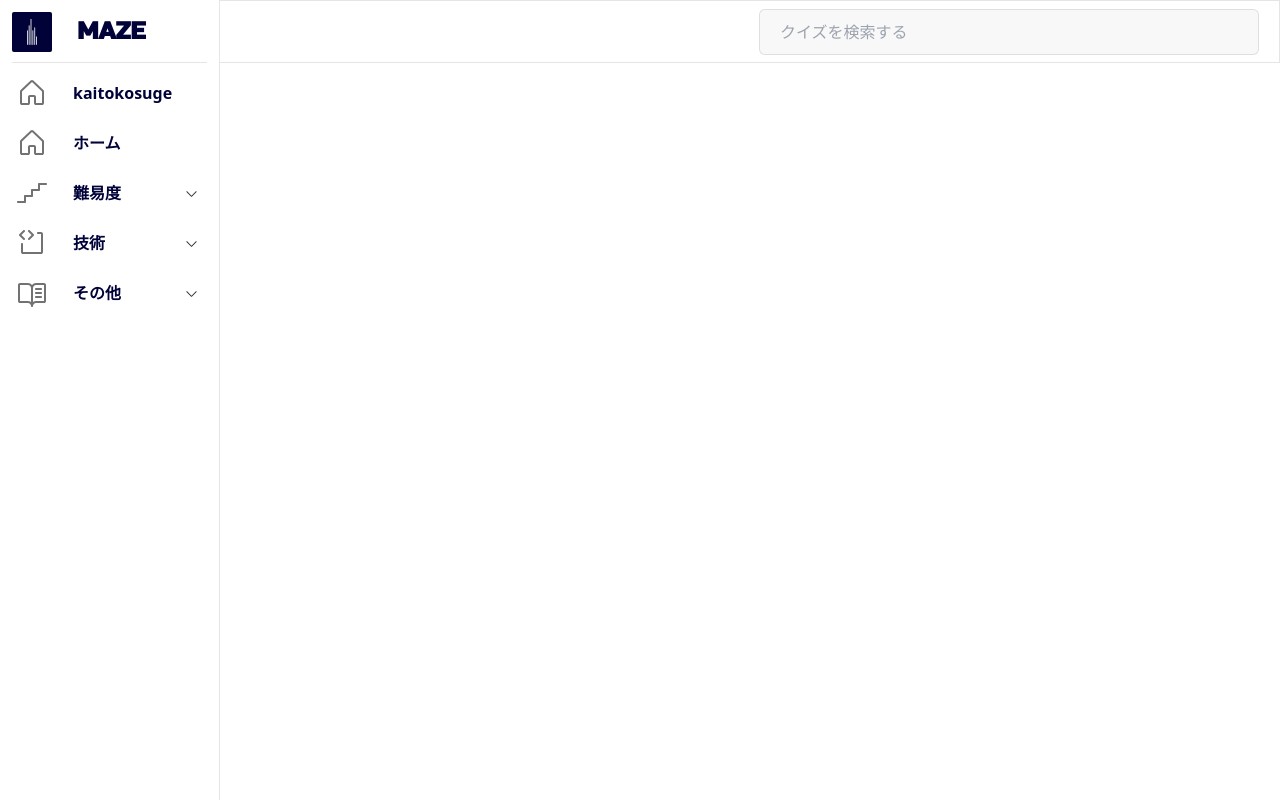
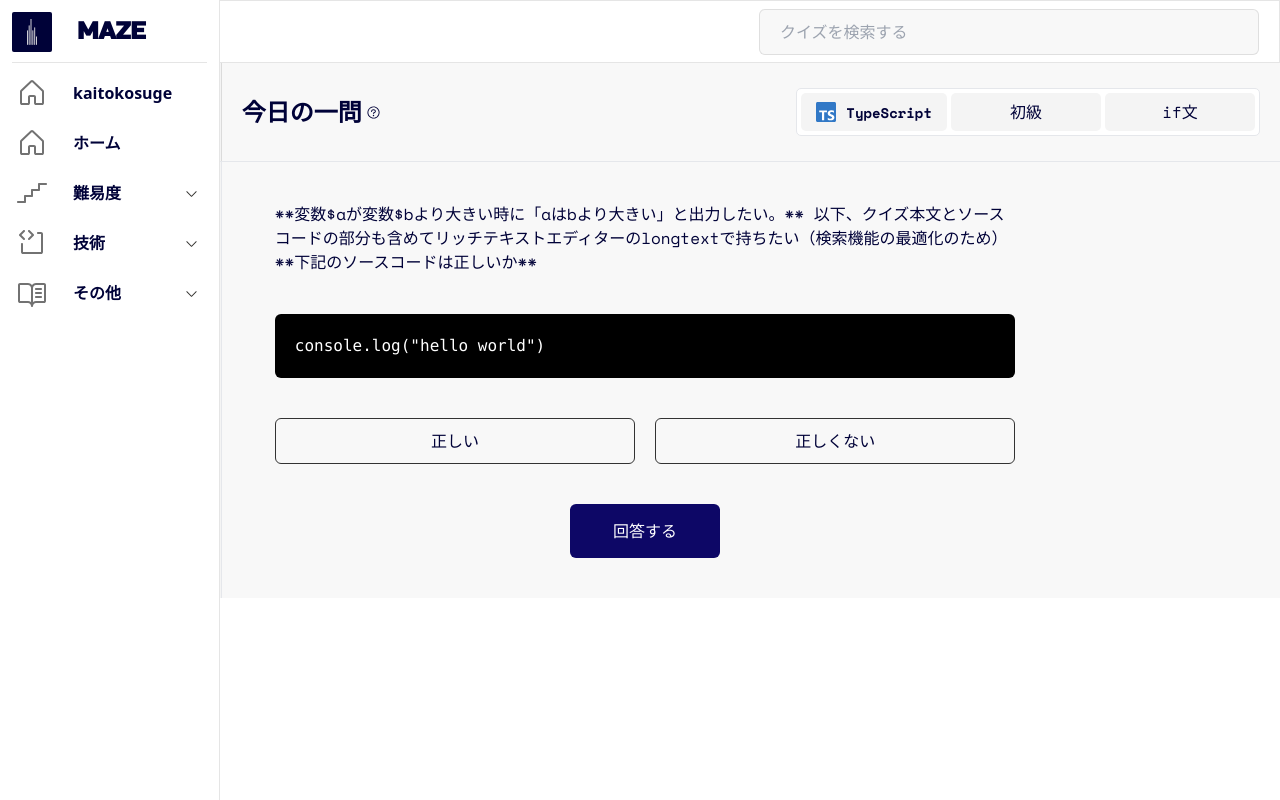
Before and after one commit to kaitokosuge/MAZE-rebuild-CLIENT, a Next.js app: page /home in a window 1280 px wide. Built offline with nearby package versions, Linux system fonts and the light colour scheme.

Commit message:
add: topページ（今日の一問UI）完了

```diff
--- a/src/app/home/page.tsx
+++ b/src/app/home/page.tsx
@@ -1,5 +1,86 @@
+import Tip from "@/components/Tip/Tooltip";
+import Link from "next/link";
 import React from "react";
 
 export default function page() {
-    return <main className="maze-subfont"></main>;
+    return (
+        <main className="maze-subfont text-maze-right">
+            <section>
+                <div className="border-maze-color flex items-center border-b bg-[#F8F8F8]">
+                    <div className="border-maze-right min-w-[160px] border-r bg-[#F4F4F4] py-[10px]">
+                        <p className="m-auto w-fit text-[36px] font-bold">
+                            07/21
+                        </p>
+                        <p className="m-auto w-fit">2024 July</p>
+                    </div>
+                    <div className="flex w-full items-center justify-between px-5">
+                        <div className="flex">
+                            <h2 className="text-[24px] font-bold">
+                                今日の一問
+                            </h2>
+                            <Tip
+                                tipTitle="「今日の一問」"
+                                tipContent="毎朝7時に更新されるクイズです。"
+                            />
+                        </div>
+                        <div className="border-maze-color flex items-center rounded-[5px] border bg-white p-1">
+                            <div className="flex">
+                                <Link
+                                    href="/tech/typescript"
+                                    className="flex items-center whitespace-nowrap rounded-[5px] bg-[#f4f4f4] px-[15px] py-[7px] duration-300 hover:bg-gray-100"
+                                >
+                                    <img
+                                        src="./tech-icons/typescript.svg"
+                                        className="w-[20px]"
+                                    />
+                                    <p className="text-maze-right ml-[10px] text-[14px] font-bold">
+                                        TypeScript
+                                    </p>
+                                </Link>
+                                <Link
+                                    href="/tech/typescript"
+                                    className="ml-1 flex min-w-[150px] items-center whitespace-nowrap rounded-[5px] bg-[#f4f4f4] px-[15px] py-[7px] duration-300 hover:bg-gray-100"
+                                >
+                                    <p className="m-auto w-fit">初級</p>
+                                </Link>
+                                <Link
+                                    href="/tech/typescript"
+                                    className="ml-1 flex min-w-[150px] items-center whitespace-nowrap rounded-[5px] bg-[#f4f4f4] px-[15px] py-[7px] duration-300 hover:bg-gray-100"
+                                >
+                                    <p className="m-auto w-fit">if文</p>
+                                </Link>
+                            </div>
+                            {/* <div>good</div> */}
+                        </div>
+                    </div>
+                </div>
+                <div className="flex">
+                    <div className="border-maze-color min-h-[300px] min-w-[160px] border-r bg-[#F4F4F4]"></div>
+                    <div className="bg-[#F8F8F8] pb-10">
+                        <p className="ml-[5%] mt-10 w-[70%]">
+                            **変数$aが変数$bより大きい時に「aはbより大きい」と出力したい。**
+                            以下、クイズ本文とソースコードの部分も含めてリッチテキストエディターのlongtextで持ちたい（検索機能の最適化のため）
+                            **下記のソースコードは正しいか**
+                        </p>
+                        <pre className="ml-[5%] mt-10 w-[70%] rounded-md bg-black p-5 text-white">
+                            console.log("hello world")
+                        </pre>
+                        <div className="ml-[5%] mt-10 grid w-[70%] grid-cols-2 gap-5">
+                            <button className="rounded-md border border-[#333333] px-[10px] py-[10px]">
+                                正しい
+                            </button>
+                            <button className="rounded-md border border-[#333333] px-[10px] py-[10px]">
+                                正しくない
+                            </button>
+                        </div>
+                        <div className="ml-[5%] mt-10 w-[70%] rounded-md">
+                            <button className="m-auto block w-[150px] rounded-md bg-[#0D0766] px-[10px] py-[15px] text-white">
+                                回答する
+                            </button>
+                        </div>
+                    </div>
+                </div>
+            </section>
+        </main>
+    );
 }
--- /dev/null
+++ b/src/components/Tip/Tooltip.tsx
@@ -0,0 +1,30 @@
+"use client";
+import React from "react";
+import {
+    Tooltip,
+    TooltipContent,
+    TooltipProvider,
+    TooltipTrigger,
+} from "@/components/ui/tooltip";
+
+export default function Tip({
+    tipTitle,
+    tipContent,
+}: {
+    tipTitle?: string;
+    tipContent: string;
+}) {
+    return (
+        <TooltipProvider>
+            <Tooltip>
+                <TooltipTrigger className="ml-1">
+                    <img src="./app-icons/question.svg" />
+                </TooltipTrigger>
+                <TooltipContent className="bg-white">
+                    <p className="text-[16px]">{tipTitle}</p>
+                    <p className="text-ms">{tipContent}</p>
+                </TooltipContent>
+            </Tooltip>
+        </TooltipProvider>
+    );
+}
--- a/src/components/ui/tooltip.tsx
+++ b/src/components/ui/tooltip.tsx
@@ -1,15 +1,15 @@
-"use client"
+"use client";
 
-import * as React from "react"
-import * as TooltipPrimitive from "@radix-ui/react-tooltip"
+import * as React from "react";
+import * as TooltipPrimitive from "@radix-ui/react-tooltip";
 
-import { cn } from "@/lib/utils"
+import { cn } from "@/lib/utils";
 
-const TooltipProvider = TooltipPrimitive.Provider
+const TooltipProvider = TooltipPrimitive.Provider;
 
-const Tooltip = TooltipPrimitive.Root
+const Tooltip = TooltipPrimitive.Root;
 
-const TooltipTrigger = TooltipPrimitive.Trigger
+const TooltipTrigger = TooltipPrimitive.Trigger;
 
 const TooltipContent = React.forwardRef<
     React.ElementRef<typeof TooltipPrimitive.Content>,
@@ -19,12 +19,12 @@ const TooltipContent = React.forwardRef<
         ref={ref}
         sideOffset={sideOffset}
         className={cn(
-      "z-50 overflow-hidden rounded-md border bg-popover px-3 py-1.5 text-sm text-popover-foreground shadow-md animate-in fade-in-0 zoom-in-95 data-[state=closed]:animate-out data-[state=closed]:fade-out-0 data-[state=closed]:zoom-out-95 data-[side=bottom]:slide-in-from-top-2 data-[side=left]:slide-in-from-right-2 data-[side=right]:slide-in-from-left-2 data-[side=top]:slide-in-from-bottom-2",
-      className
+            "bg-popover text-popover-foreground animate-in fade-in-0 zoom-in-95 data-[state=closed]:animate-out data-[state=closed]:fade-out-0 data-[state=closed]:zoom-out-95 data-[side=bottom]:slide-in-from-top-2 data-[side=left]:slide-in-from-right-2 data-[side=right]:slide-in-from-left-2 data-[side=top]:slide-in-from-bottom-2 z-50 overflow-hidden rounded-md border px-3 py-1.5 text-sm shadow-sm duration-300",
+            className,
         )}
         {...props}
     />
-))
-TooltipContent.displayName = TooltipPrimitive.Content.displayName
+));
+TooltipContent.displayName = TooltipPrimitive.Content.displayName;
 
-export { Tooltip, TooltipTrigger, TooltipContent, TooltipProvider }
+export { Tooltip, TooltipTrigger, TooltipContent, TooltipProvider };
```
Also changed, not shown: public/app-icons/question.svg (added). Lines whose indentation alone changed are shown as unchanged.
